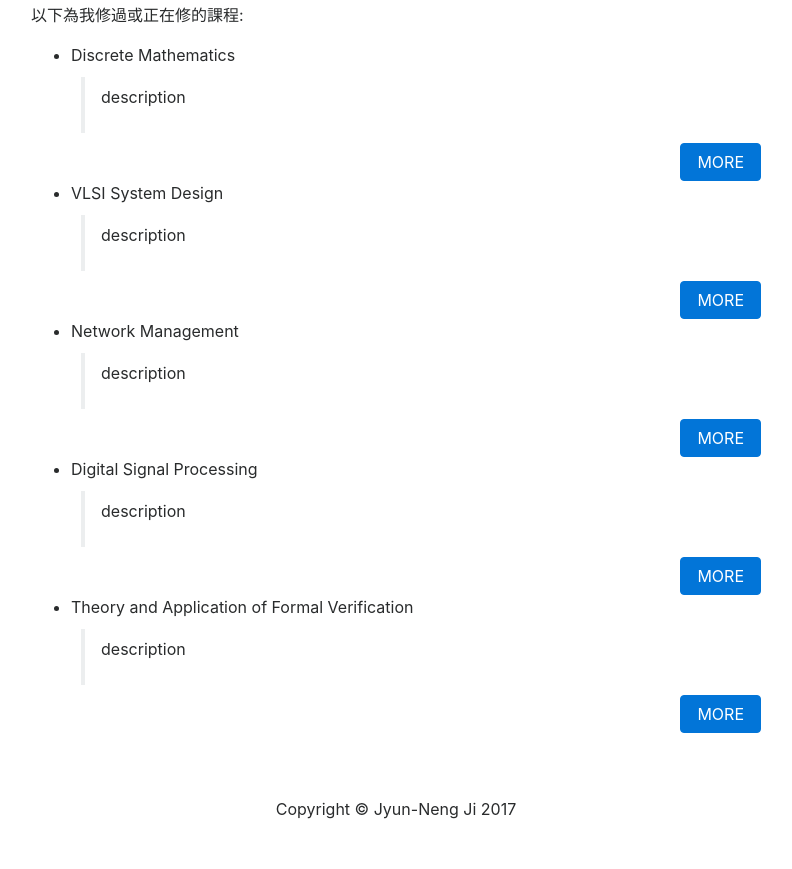
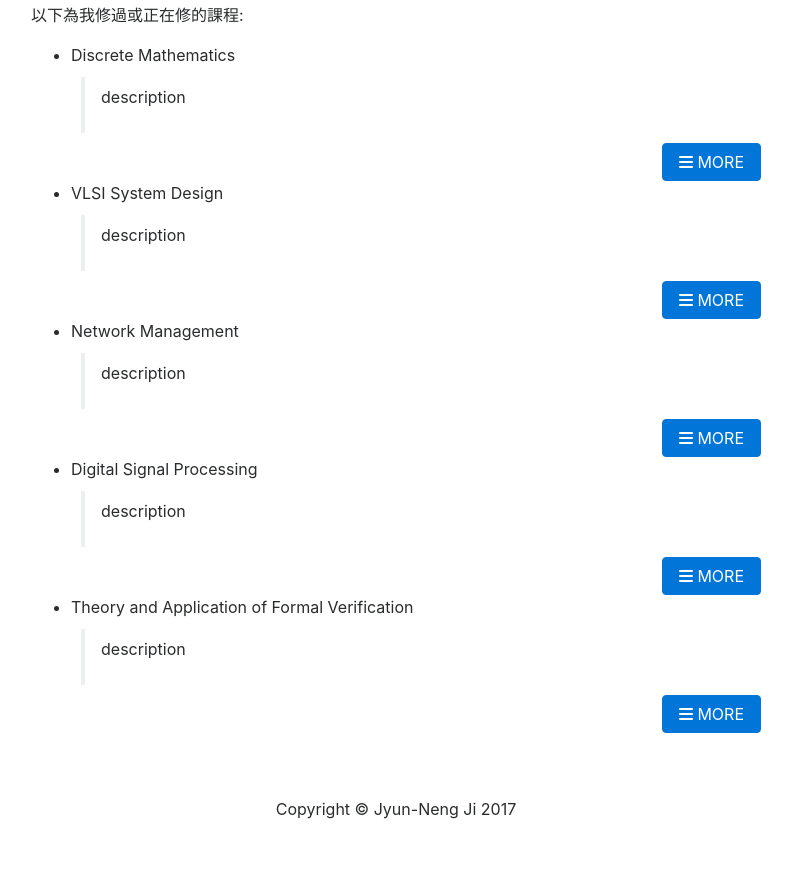
Before and after one commit to Jyun-Neng/Jyun-Neng.github.io, a plain HTML site: page index.html in a window 1280 px wide. Shown: the part 706-1575 px from the top of the page, without its empty margins (244-1036 px from the left). Drawn offline with nearby package versions, Linux system fonts and the light colour scheme; a script that the page names is missing.

Commit message:
use font awesome

```diff
--- a/index.html
+++ b/index.html
@@ -10,6 +10,7 @@
 	<meta name="author" content="Jyun-Neng Ji">
 	<link rel="stylesheet" href="https://maxcdn.bootstrapcdn.com/bootstrap/4.0.0-alpha.6/css/bootstrap.min.css" integrity="sha384-rwoIResjU2yc3z8GV/NPeZWAv56rSmLldC3R/AZzGRnGxQQKnKkoFVhFQhNUwEyJ" crossorigin="anonymous">
 	<link rel="stylesheet" href="css/main.css">
+
 </head>
 <body>
 	<nav class="navbar navbar-toggleable navbar-inverse bg-inverse fixed-top">
@@ -60,35 +61,35 @@
 							<p>description</p>
 						</blockquote>
 						<div class="d-flex flex-row-reverse">
-							<a href="#" class="btn btn-primary">MORE</a>
+							<a href="#" class="btn btn-primary"><i class="fa fa-bars" aria-hidden="true"></i> MORE</a>
 						</div>
 						<li>VLSI System Design</li>
 						<blockquote class="blockquote">
 							<p>description</p>
 						</blockquote>
 						<div class="d-flex flex-row-reverse">
-							<a href="#" class="btn btn-primary">MORE</a>
+							<a href="#" class="btn btn-primary"><i class="fa fa-bars" aria-hidden="true"></i> MORE</a>
 						</div>
 						<li>Network Management</li>
 						<blockquote class="blockquote">
 							<p>description</p>
 						</blockquote>
 						<div class="d-flex flex-row-reverse">
-							<a href="#" class="btn btn-primary">MORE</a>
+							<a href="#" class="btn btn-primary"><i class="fa fa-bars" aria-hidden="true"></i> MORE</a>
 						</div>
 						<li>Digital Signal Processing</li>
 						<blockquote class="blockquote">
 							<p>description</p>
 						</blockquote>
 						<div class="d-flex flex-row-reverse">
-							<a href="#" class="btn btn-primary">MORE</a>
+							<a href="#" class="btn btn-primary"><i class="fa fa-bars" aria-hidden="true"></i> MORE</a>
 						</div>
 						<li>Theory and Application of Formal Verification</li>
 						<blockquote class="blockquote">
 							<p>description</p>
 						</blockquote>
 						<div class="d-flex flex-row-reverse">
-							<a href="#" class="btn btn-primary">MORE</a>
+							<a href="#" class="btn btn-primary"><i class="fa fa-bars" aria-hidden="true"></i> MORE</a>
 						</div>
 					</ul>
 				</div>
@@ -103,5 +104,6 @@
 	<script src="https://code.jquery.com/jquery-3.1.1.slim.min.js" integrity="sha384-A7FZj7v+d/sdmMqp/nOQwliLvUsJfDHW+k9Omg/a/EheAdgtzNs3hpfag6Ed950n" crossorigin="anonymous"></script>
 	<script src="https://cdnjs.cloudflare.com/ajax/libs/tether/1.4.0/js/tether.min.js" integrity="sha384-DztdAPBWPRXSA/3eYEEUWrWCy7G5KFbe8fFjk5JAIxUYHKkDx6Qin1DkWx51bBrb" crossorigin="anonymous"></script>
 	<script src="https://maxcdn.bootstrapcdn.com/bootstrap/4.0.0-alpha.6/js/bootstrap.min.js" integrity="sha384-vBWWzlZJ8ea9aCX4pEW3rVHjgjt7zpkNpZk+02D9phzyeVkE+jo0ieGizqPLForn" crossorigin="anonymous"></script>
+	<script src="https://use.fontawesome.com/ed81499aa9.js"></script>
 </body>
 </html>
```
